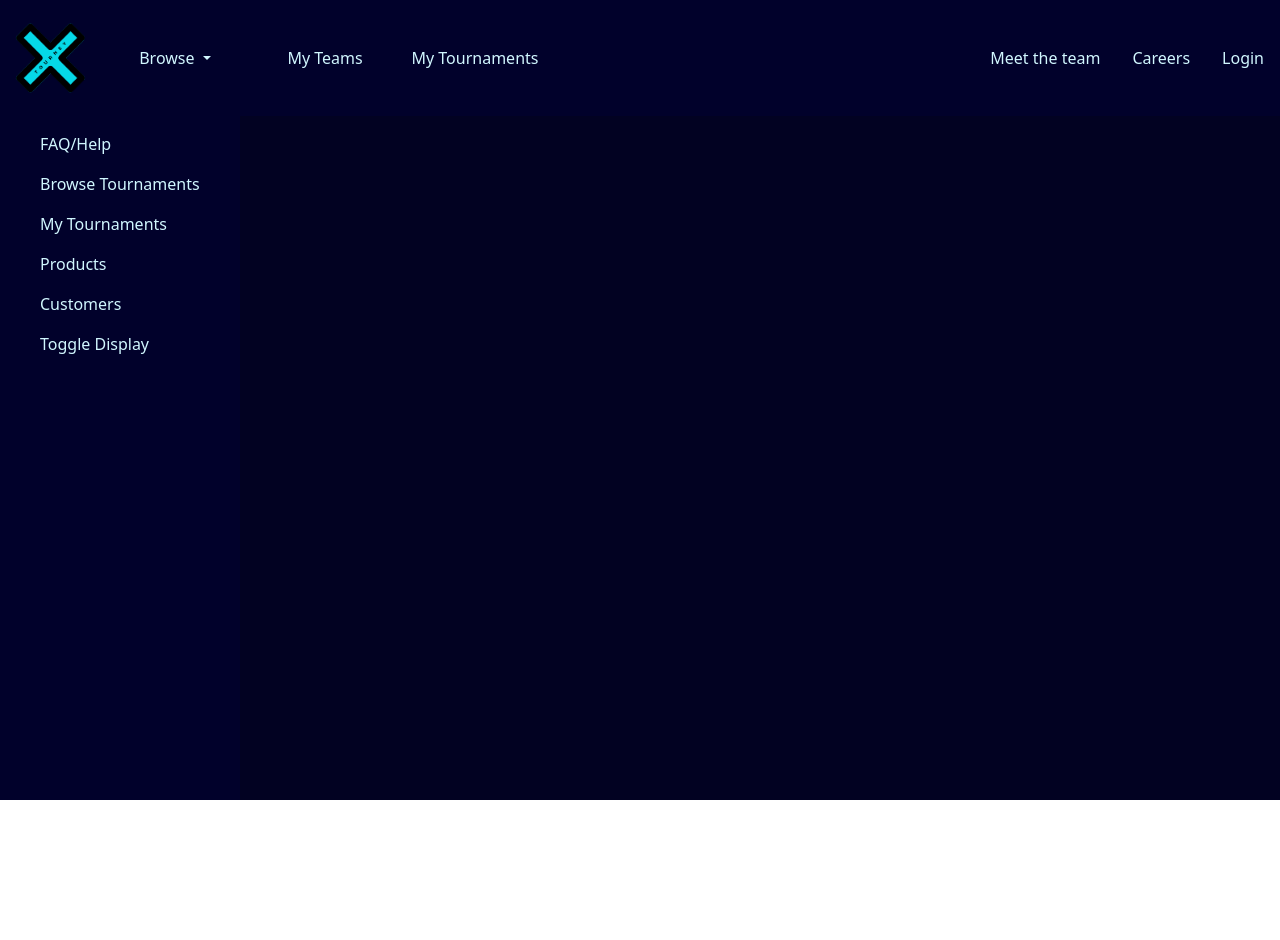
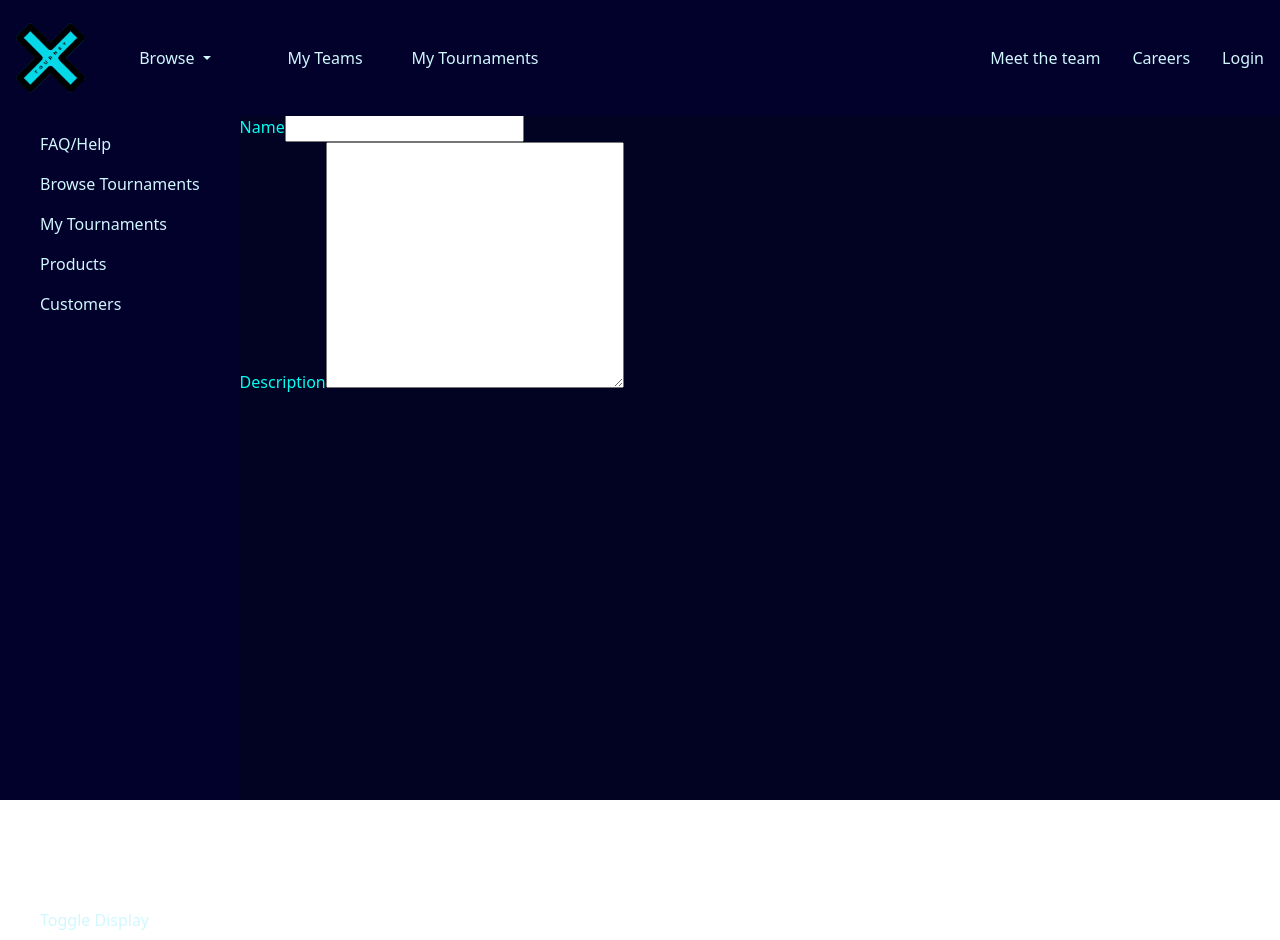
Before and after one commit to soli-codes/X-Tourney, a Vue app in the folder frontend/: page /create in a window 1280 px wide. Before the commit the page ends 800 px from the top, so only its background shows below. Built offline with nearby package versions, Linux system fonts and the light colour scheme.

Commit message:
Commit before checkout other branch

```diff
--- a/frontend/src/App.vue
+++ b/frontend/src/App.vue
@@ -28,7 +28,7 @@ export default {
 $dark: #01012b;
 $primary: #d1f7ff;
 $info: #00fff2;
-$danger: #ff2a8d;
+$danger: #ff455d;
 $muted: #005678;
 $secondary: #020222;
 $gray-200: #01012b;
@@ -39,7 +39,7 @@ $gray-200: #01012b;
 }
 
 .text-primary:hover {
-  color: #ff2a8d !important;
+  color: #ff455d !important;
   transition-duration: 400ms;
 }
 
--- a/frontend/src/components/Sidebar.vue
+++ b/frontend/src/components/Sidebar.vue
@@ -40,8 +40,8 @@
 <style scoped>
 .fixed {
   position: sticky;
-  top: 86vh;
   align-items: center;
+  padding-top: 72vh;
 }
 
 .padding {
--- a/frontend/src/router/index.js
+++ b/frontend/src/router/index.js
@@ -7,6 +7,7 @@ import Logout from '../views/Logout.vue';
 import Register from '../views/Register.vue';
 import store from '../store/index';
 import TournamentBrowse from '../views/TournamentBrowse.vue';
+import TournamentCreate from '../views/TournamentCreate.vue';
 
 Vue.use(Router);
 
@@ -70,7 +71,15 @@ const router = new Router({
       meta: {
         requiresAuth: false,
       },
-    }
+    },
+    {
+      path: '/create',
+      name: 'createTournament',
+      component: TournamentCreate,
+      meta: {
+        requiresAuth: false, // Change to true on prod
+      },
+    },
   ],
 });
 
--- a/frontend/src/services/TournamentsService.js
+++ b/frontend/src/services/TournamentsService.js
@@ -1,7 +1,6 @@
 import axios from 'axios';
 
 export default {
-
   // return all tournaments
   getTournaments() {
     return axios.get('/tournaments');
@@ -21,4 +20,9 @@ export default {
   deleteTournament(tournamentID) {
     return axios.delete(`/tournaments/${tournamentID}`);
   },
-}
+
+  // get all game types and names
+  getGames() {
+    return axios.get('/gametype');
+  },
+};
--- /dev/null
+++ b/frontend/src/views/TournamentCreate.vue
@@ -0,0 +1,56 @@
+<template>
+  <form v-on:submit.prevent="createTournament">
+    <div class="form-group">
+      <label for="Name">Name</label>
+      <input type="text" name="name" id="name" v-model="tournament.title" />
+    </div>
+    <div class="form-group"></div>
+    <div class="form-group">
+      <label for="Description">Description</label>
+      <textarea
+        name="description"
+        id="description"
+        cols="30"
+        rows="10"
+      ></textarea>
+    </div>
+  </form>
+</template>
+
+<script>
+import TournamentService from '../services/TournamentsService.js';
+export default {
+  data() {
+    return {
+      tournament: {
+        name: '',
+        description: '',
+        open: '',
+        maxTeams: '',
+        startDate: '',
+        endDate: '',
+        signupOpen: '',
+        signupClose: '',
+        gameType: '',
+        tournamentID: null,
+      },
+    };
+  },
+  methods: {
+    createTournament() {
+      const newTournament = {
+        title: this.tournament.title,
+      };
+      TournamentService.createTournament(newTournament)
+        .then((response) => {
+          if (response.status === 201) {
+            this.$router.push(`/tournaments/${this.tournament.tournamentID}`);
+          }
+        })
+        .catch((error) => {
+          console.log(error);
+        });
+    },
+  },
+};
+</script>
```
Lines whose indentation alone changed are shown as unchanged.
